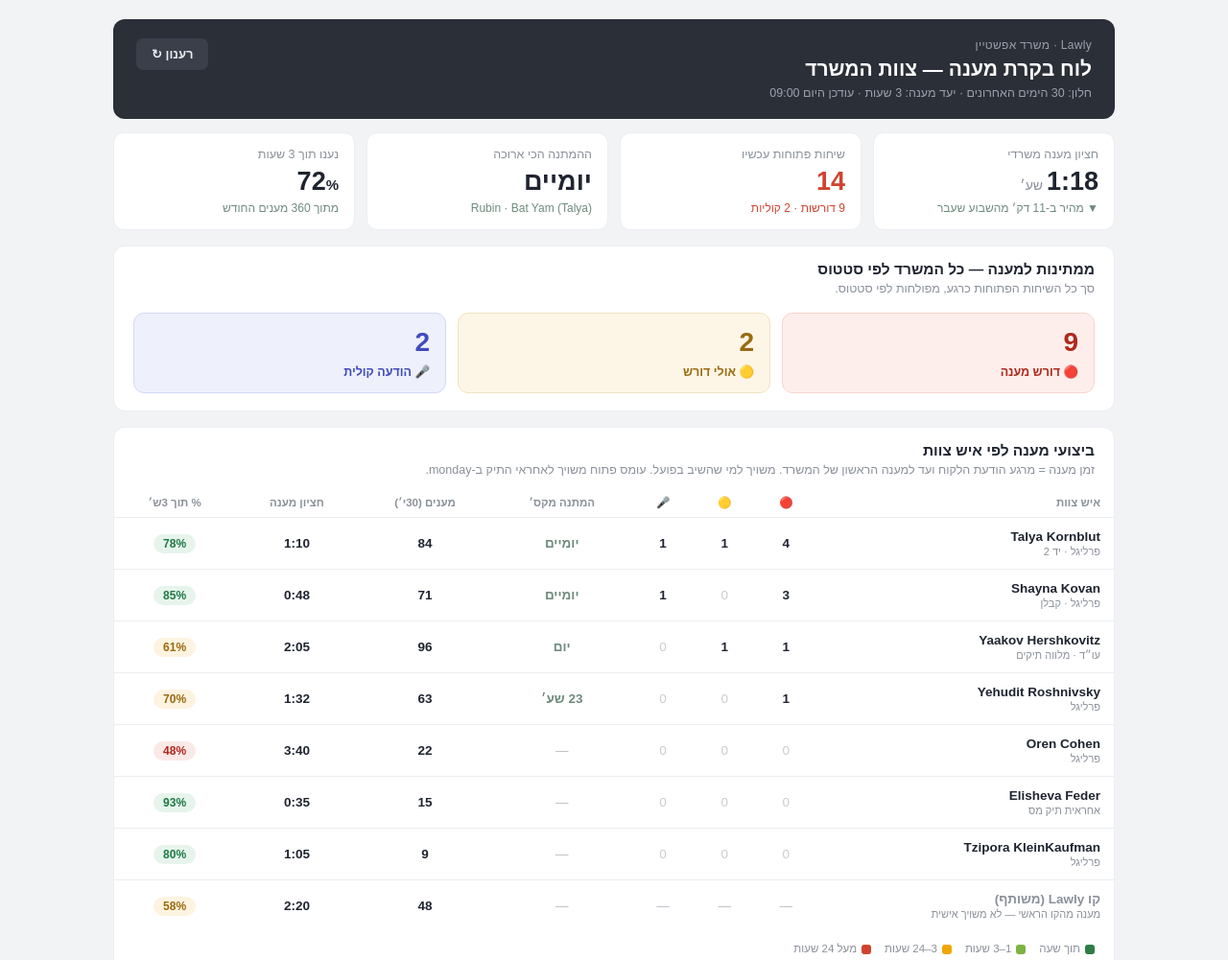
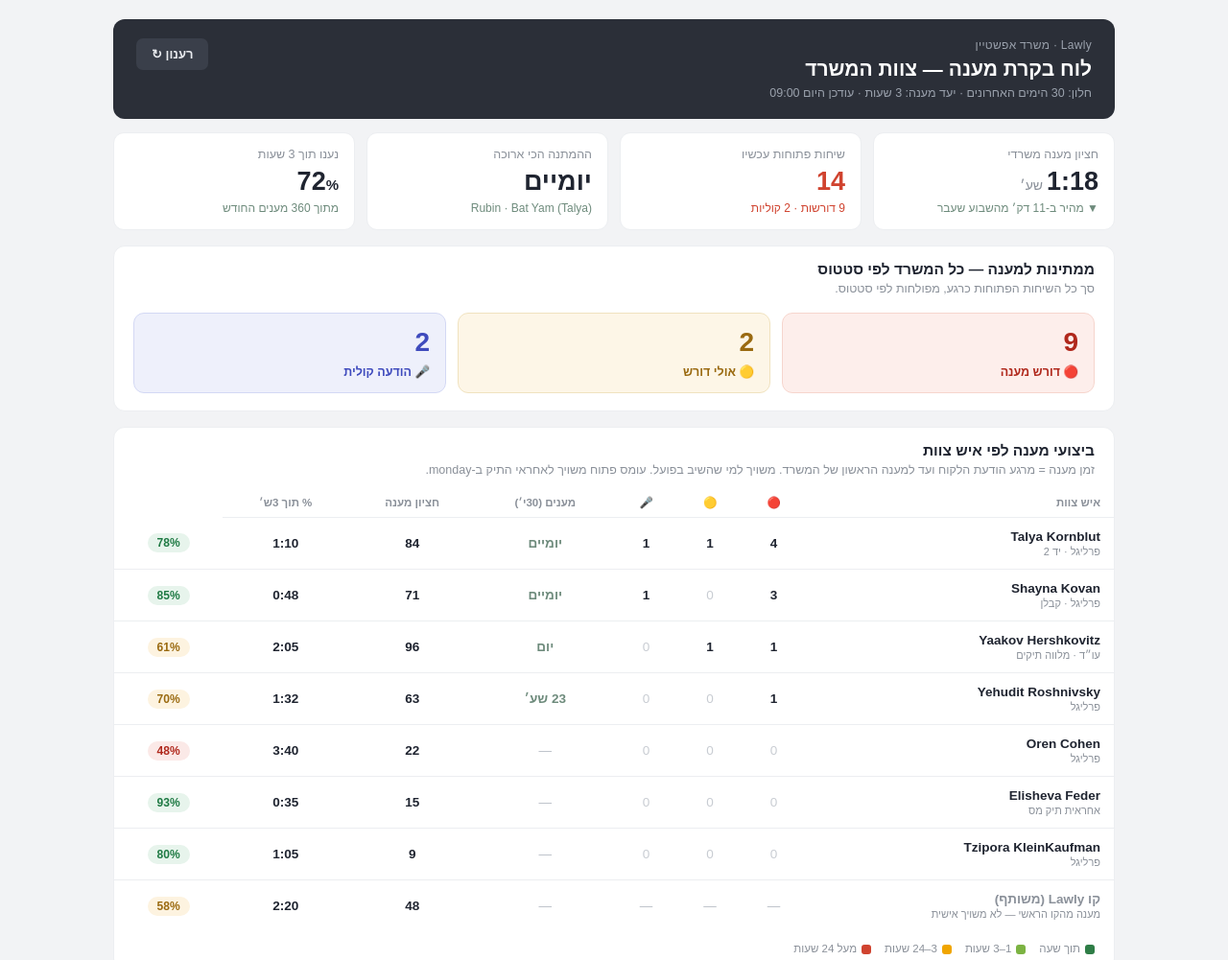
Before and after one commit to shiraAtEpstein/Ai-Portal, a website: page public/Staff response dashboard.HTML in a window 1280 px wide. Shown: the top 1001 px of the page at 96% size. Drawn offline with Linux system fonts and the light colour scheme.

Commit message:
Update Staff response dashboard.HTML

```diff
--- a/public/Staff response dashboard.HTML
+++ b/public/Staff response dashboard.HTML
@@ -122,7 +122,7 @@
           <th class="c" title="דורש מענה">🔴</th>
           <th class="c" title="אולי דורש">🟡</th>
           <th class="c" title="הודעה קולית">🎤</th>
-          <th class="c">המתנה מקס׳</th>
+  <!--  <th class="c">המתנה מקס׳</th> -->
           <th class="c">מענים (30י׳)</th>
           <th class="c">חציון מענה</th>
           <th class="c">% תוך 3ש׳</th>
```
